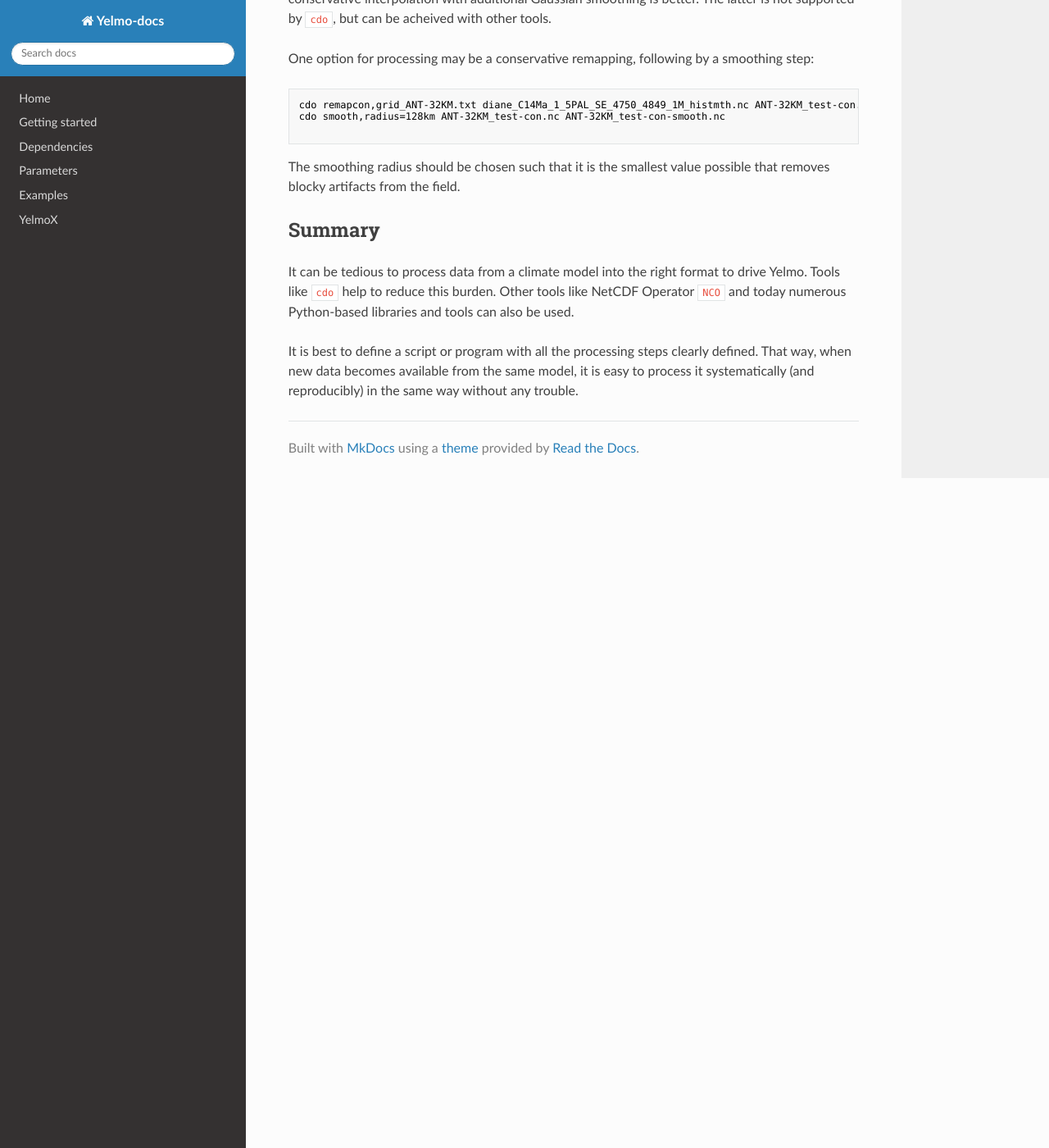
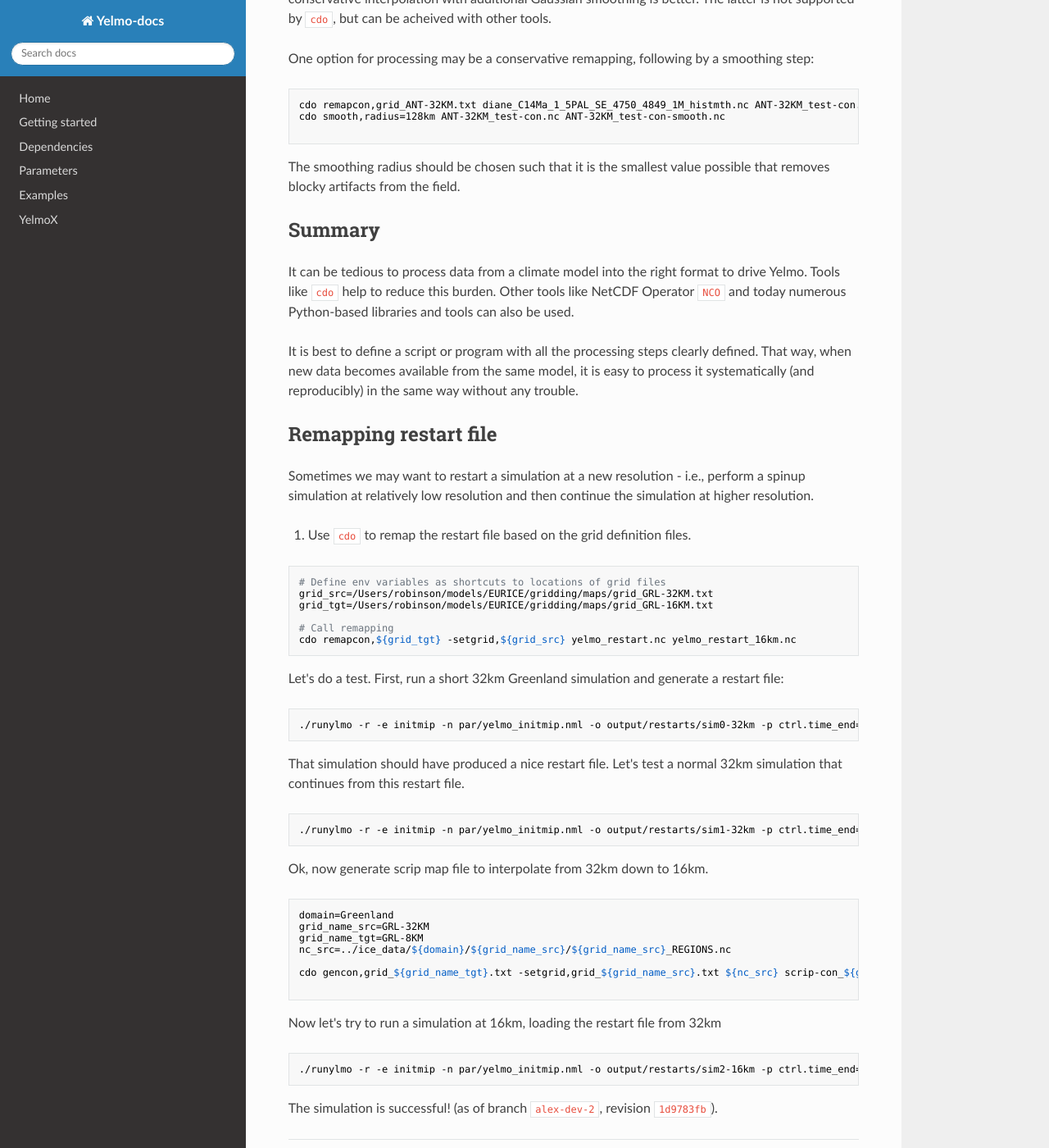
Before and after one commit to palma-ice/yelmo-docs, an MkDocs documentation site: the page built from docs/remapping.md, in a window 1280 px wide and 1400 px high, scrolled down 2809 px. Shown: the whole window at 82% size. Built offline with MkDocs 1.6.1, drawn with Linux system fonts in a browser that asks for light colours; nearby versions of some CDN libraries.

Commit message:
Updates to remapping and yelmox:abumip.

````diff
--- a/docs/remapping.md
+++ b/docs/remapping.md
@@ -130,3 +130,51 @@ The smoothing radius should be chosen such that it is the smallest value possibl
 It can be tedious to process data from a climate model into the right format to drive Yelmo. Tools like `cdo` help to reduce this burden. Other tools like NetCDF Operator `NCO` and today numerous Python-based libraries and tools can also be used.
 
 It is best to define a script or program with all the processing steps clearly defined. That way, when new data becomes available from the same model, it is easy to process it systematically (and reproducibly) in the same way without any trouble.
+
+
+## Remapping restart file
+
+Sometimes we may want to restart a simulation at a new resolution - i.e., perform a spinup simulation at relatively low resolution and then continue the simulation at higher resolution.
+
+1. Use `cdo` to remap the restart file based on the grid definition files.
+
+```
+# Define env variables as shortcuts to locations of grid files
+grid_src=/Users/robinson/models/EURICE/gridding/maps/grid_GRL-32KM.txt
+grid_tgt=/Users/robinson/models/EURICE/gridding/maps/grid_GRL-16KM.txt
+
+# Call remapping
+cdo remapcon,${grid_tgt} -setgrid,${grid_src} yelmo_restart.nc yelmo_restart_16km.nc
+```
+
+Let's do a test. First, run a short 32km Greenland simulation and generate a restart file:
+
+```
+./runylmo -r -e initmip -n par/yelmo_initmip.nml -o output/restarts/sim0-32km -p ctrl.time_end=100 ctrl.time_equil=0 ctrl.clim_nm="clim_pd_grl" yelmo.domain="Greenland" yelmo.grid_name="GRL-32KM"
+```
+
+That simulation should have produced a nice restart file. Let's test a normal 32km simulation that continues from this restart file.
+
+```
+./runylmo -r -e initmip -n par/yelmo_initmip.nml -o output/restarts/sim1-32km -p ctrl.time_end=100 ctrl.time_equil=0 ctrl.clim_nm="clim_pd_grl" yelmo.domain="Greenland" yelmo.grid_name="GRL-32KM" yelmo.restart="../sim0-32km/yelmo_restart.nc"
+```
+
+Ok, now generate scrip map file to interpolate from 32km down to 16km.
+
+```
+domain=Greenland
+grid_name_src=GRL-32KM
+grid_name_tgt=GRL-8KM
+nc_src=../ice_data/${domain}/${grid_name_src}/${grid_name_src}_REGIONS.nc
+
+cdo gencon,grid_${grid_name_tgt}.txt -setgrid,grid_${grid_name_src}.txt ${nc_src} scrip-con_${grid_name_src}_${grid_name_tgt}.nc
+
+```
+
+Now let's try to run a simulation at 16km, loading the restart file from 32km
+
+```
+./runylmo -r -e initmip -n par/yelmo_initmip.nml -o output/restarts/sim2-16km -p ctrl.time_end=100 ctrl.time_equil=0 ctrl.clim_nm="clim_pd_grl" yelmo.domain="Greenland" yelmo.grid_name="GRL-16KM" yelmo.restart="../sim0-32km/yelmo_restart.nc"
+```
+
+The simulation is successful! (as of branch `alex-dev-2`, revision `1d9783fb`).
````
Also changed, not shown: docs/running-with-yelmox.md (+10 -5 lines).
